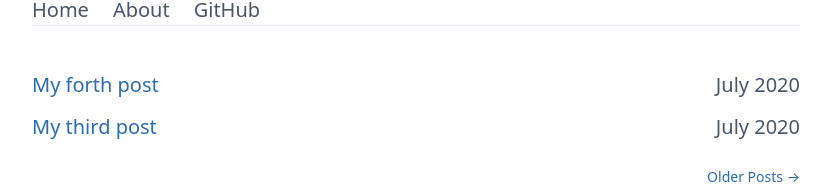
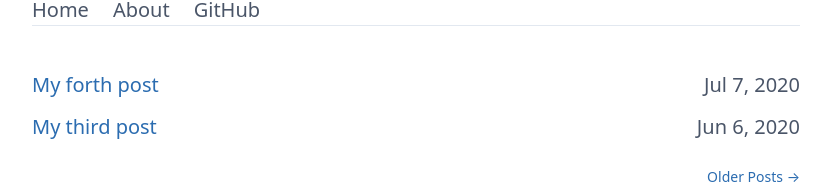
Before and after one commit to Genie0530-tech/Next-js-Blog-Boilerplate, a Next.js app: page / in a window 1280 px wide. Shown: the part 176-368 px from the top of the page, without its empty margins (224-1055 px from the left). Built offline with nearby package versions, Linux system fonts and the light colour scheme.

Commit message:
Use real date in Blog Gallery

```diff
--- a/src/blog/BlogGallery.tsx
+++ b/src/blog/BlogGallery.tsx
@@ -1,5 +1,6 @@
 import React from 'react';
 
+import { format } from 'date-fns';
 import Link from 'next/link';
 
 import { Pagination, IPaginationProps } from '../pagination/Pagination';
@@ -19,7 +20,7 @@ const BlogGallery = (props: IBlogGalleryProps) => (
             <a>{elt.title}</a>
           </Link>
 
-          <div>July 2020</div>
+          <div>{format(new Date(elt.date), 'LLL d, yyyy')}</div>
         </li>
       ))}
     </ul>
```
